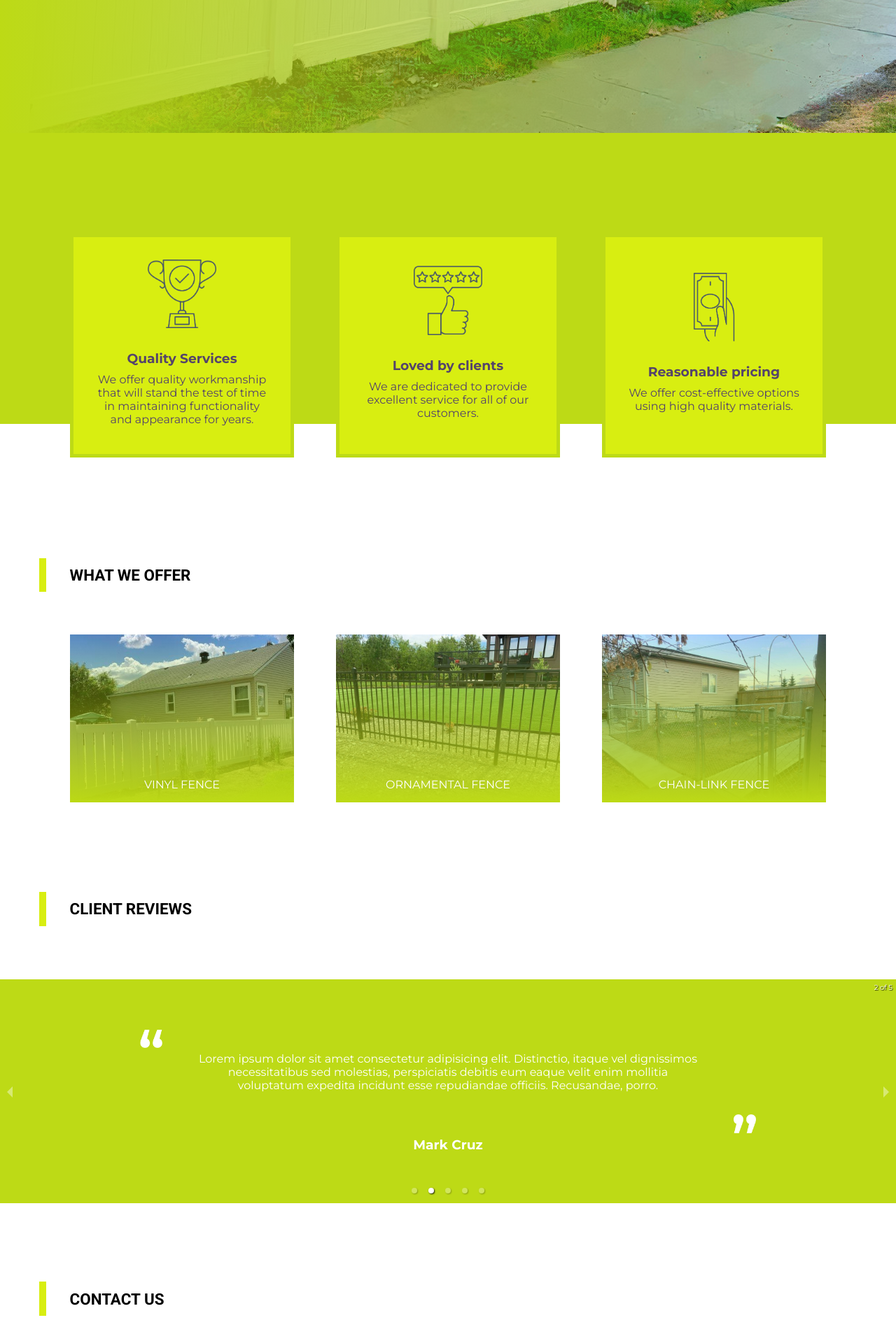
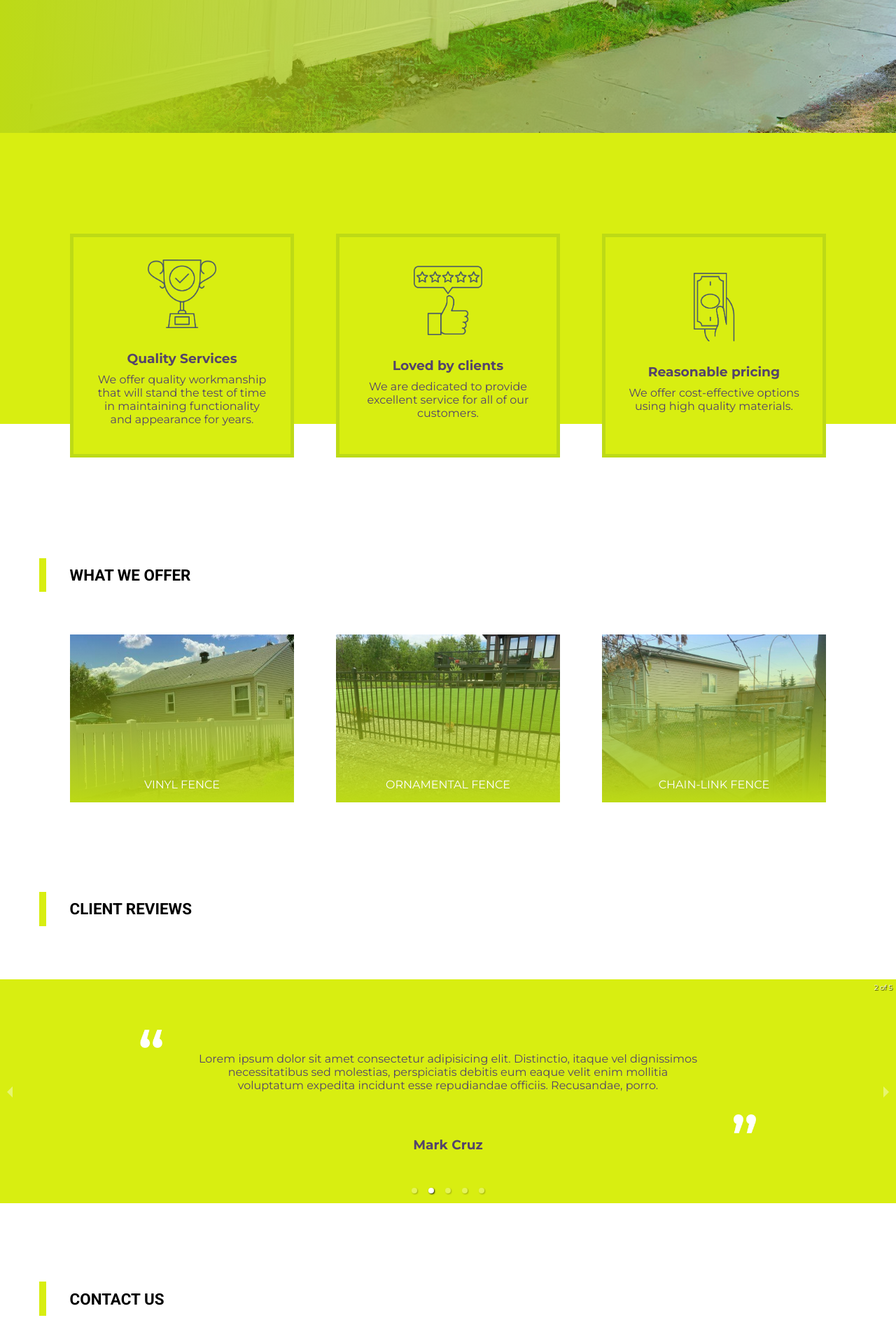
Before and after one commit to BrylleMutia/linear-fence, a React (Create React App) app: page / in a window 1280 px wide. Shown: the part 610-2527 px from the top of the page at 70% size. Built offline with nearby package versions, Linux system fonts and the light colour scheme; no server answers.

Commit message:
updated colors on reviews and services

```diff
--- a/src/components/Reviews/Review/Review.module.scss
+++ b/src/components/Reviews/Review/Review.module.scss
@@ -1,4 +1,5 @@
 @import "../../../styles/layouts.scss";
+@import "../../../styles/variables.scss";
 @import "../../../styles/breakpoints.scss";
 
 .review {
@@ -17,6 +18,11 @@
 
   & > p {
     margin-bottom: 2em;
+    color: $text-primary;
+  }
+
+  & > h3 {
+    color: $text-primary;
   }
 }
 
--- a/src/components/Reviews/Reviews.module.scss
+++ b/src/components/Reviews/Reviews.module.scss
@@ -2,7 +2,7 @@
 @import "../../styles/variables.scss";
 
 .reviews {
-  background: $primary;
+  background: $secondary;
 }
 
 .reviews_container {
--- a/src/components/Services/Services.module.scss
+++ b/src/components/Services/Services.module.scss
@@ -4,7 +4,7 @@
 
 .services_container {
   height: auto;
-  background: $primary;
+  background: $secondary;
   scroll-margin-top: 5rem;
 
   .services {
```
